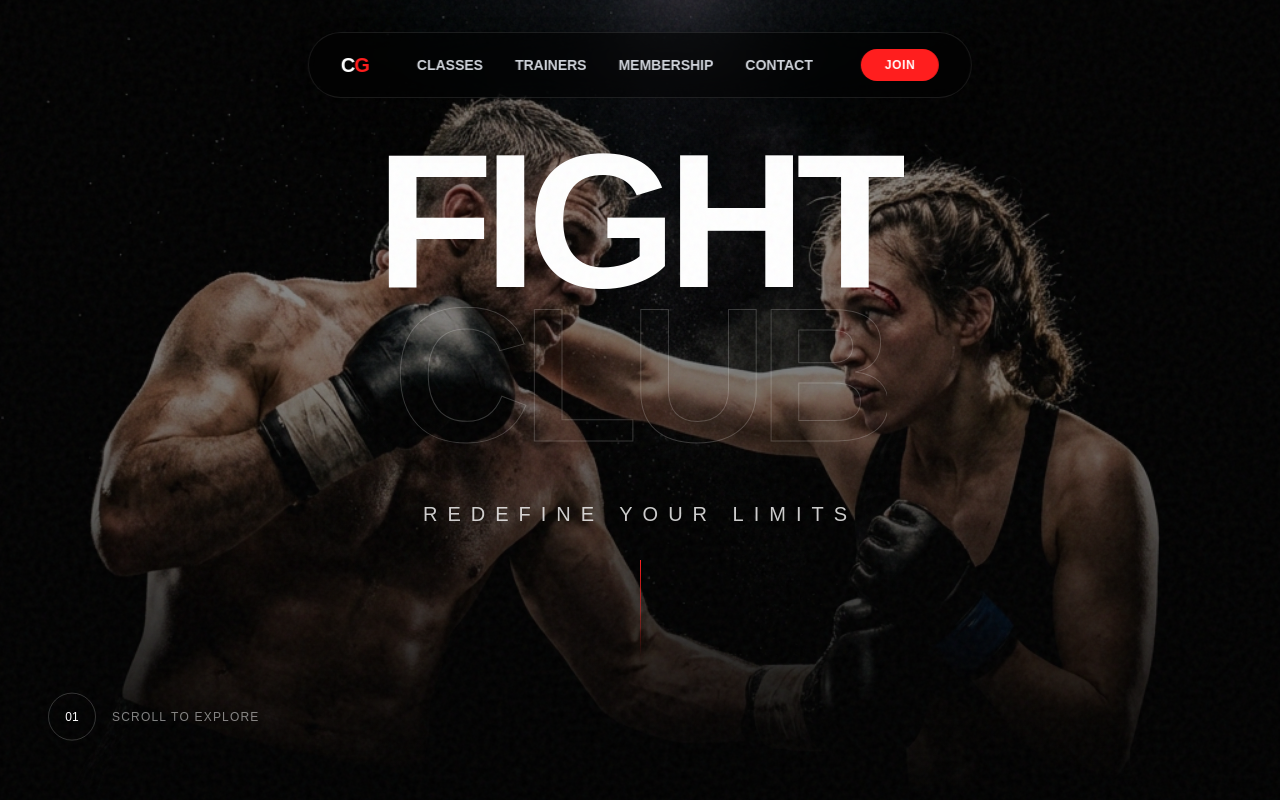
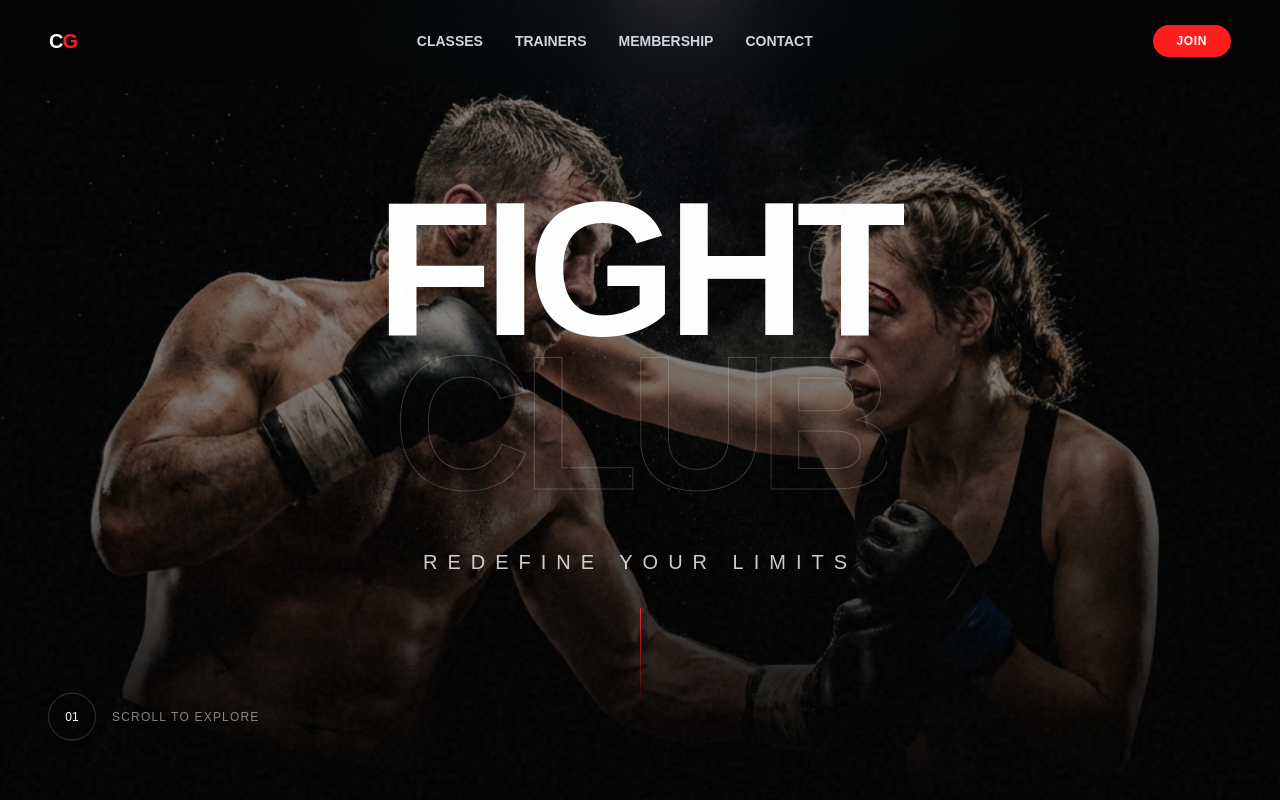
Before and after one commit to barakadanny/Sport-landing-page, a Next.js app: page / in a window 1280 px wide. Shown: the top 800 px of the page. Built offline with nearby package versions, Linux system fonts and the light colour scheme.

Commit message:
fix hero section padding

```diff
--- a/components/Hero.tsx
+++ b/components/Hero.tsx
@@ -43,7 +43,7 @@ export default function Hero() {
             </motion.div>
 
             {/* Kinetic Typography */}
-            <div className="relative z-10 w-full px-6 md:px-12 flex flex-col items-center justify-center text-center">
+            <div className="relative z-10 w-full px-6 md:px-12 flex flex-col items-center justify-center text-center pt-24">
                 <div className="overflow-hidden">
                     <motion.h1
                         custom={0}
--- a/components/Navbar.tsx
+++ b/components/Navbar.tsx
@@ -1,21 +1,42 @@
 'use client';
-import { motion } from 'framer-motion';
+import { motion, useScroll, useMotionValueEvent } from 'framer-motion';
 import Link from 'next/link';
 import { useState } from 'react';
 
 export default function Navbar() {
-  const [isOpen, setIsOpen] = useState(false);
+  const { scrollY } = useScroll();
+  const [isScrolled, setIsScrolled] = useState(false);
+
+  useMotionValueEvent(scrollY, "change", (latest) => {
+    const previous = scrollY.getPrevious();
+    if (latest > 50 && !isScrolled) {
+      setIsScrolled(true);
+    } else if (latest <= 50 && isScrolled) {
+      setIsScrolled(false);
+    }
+  });
 
   return (
     <>
       <motion.nav
         initial={{ y: -100, opacity: 0 }}
-        animate={{ y: 0, opacity: 1 }}
-        transition={{ duration: 0.8, ease: [0.16, 1, 0.3, 1] }}
-        className="fixed top-8 left-1/2 -translate-x-1/2 z-50"
+        animate={{
+          y: 0,
+          opacity: 1,
+          width: isScrolled ? "auto" : "100%",
+          top: isScrolled ? "2rem" : "0rem",
+          borderRadius: isScrolled ? "9999px" : "0px",
+          background: isScrolled ? "rgba(0,0,0,0.5)" : "rgba(0,0,0,0)",
+          border: isScrolled ? "1px solid rgba(255,255,255,0.1)" : "1px solid transparent",
+          padding: isScrolled ? "1rem 2rem" : "1.5rem 3rem",
+        }}
+        transition={{ duration: 0.8, ease: [0.16, 1, 0.3, 1], type: "spring", stiffness: 200, damping: 25 }}
+        className="fixed left-1/2 -translate-x-1/2 z-50 flex items-center justify-between backdrop-blur-md"
+        style={{
+          maxWidth: isScrolled ? "90%" : "100%",
+        }}
       >
-        <div className="bg-black/50 backdrop-blur-md border border-white/10 rounded-full px-8 py-4 flex items-center gap-12 shadow-2xl">
-          <Link href="/" className="text-xl font-black text-white tracking-tighter">
+        <Link href="/" className="text-xl font-black text-white tracking-tighter shrink-0">
           C<span className="text-vivid-red">G</span>
         </Link>
 
@@ -28,10 +49,9 @@ export default function Navbar() {
           ))}
         </div>
 
-          <button className="bg-vivid-red text-white px-6 py-2 rounded-full font-bold uppercase text-xs tracking-wider hover:bg-red-600 transition-colors">
+        <button className="bg-vivid-red text-white px-6 py-2 rounded-full font-bold uppercase text-xs tracking-wider hover:bg-red-600 transition-colors shrink-0">
           Join
         </button>
-        </div>
       </motion.nav>
     </>
   );
--- a/components/Team.tsx
+++ b/components/Team.tsx
@@ -10,12 +10,12 @@ const coaches = [
 
 export default function Team() {
     return (
-        <section className="w-full bg-[#111] py-32">
+        <section className="w-full bg-[#111] py-20">
             <div className="container mx-auto px-6 md:px-12">
                 <motion.div
                     initial={{ opacity: 0 }}
                     whileInView={{ opacity: 1 }}
-                    className="flex items-end justify-between mb-24 border-b border-white/10 pb-8"
+                    className="flex items-end justify-between mb-18 border-b border-white/10 pb-8"
                 >
                     <h2 className="text-5xl md:text-7xl font-black text-white uppercase tracking-tighter">Elite <br /> Squad</h2>
                     <div className="text-right hidden md:block">
@@ -33,7 +33,7 @@ export default function Team() {
                             whileInView={{ opacity: 1, y: 0 }}
                             transition={{ delay: idx * 0.2 }}
                             whileHover={{ y: -20 }}
-                            className="group relative h-[600px] bg-black border border-white/5 overflow-hidden"
+                            className="group relative h-[450px] bg-black border border-white/5 overflow-hidden"
                         >
                             <Image
                                 src={coach.image}
```
Lines whose indentation alone changed are shown as unchanged.
